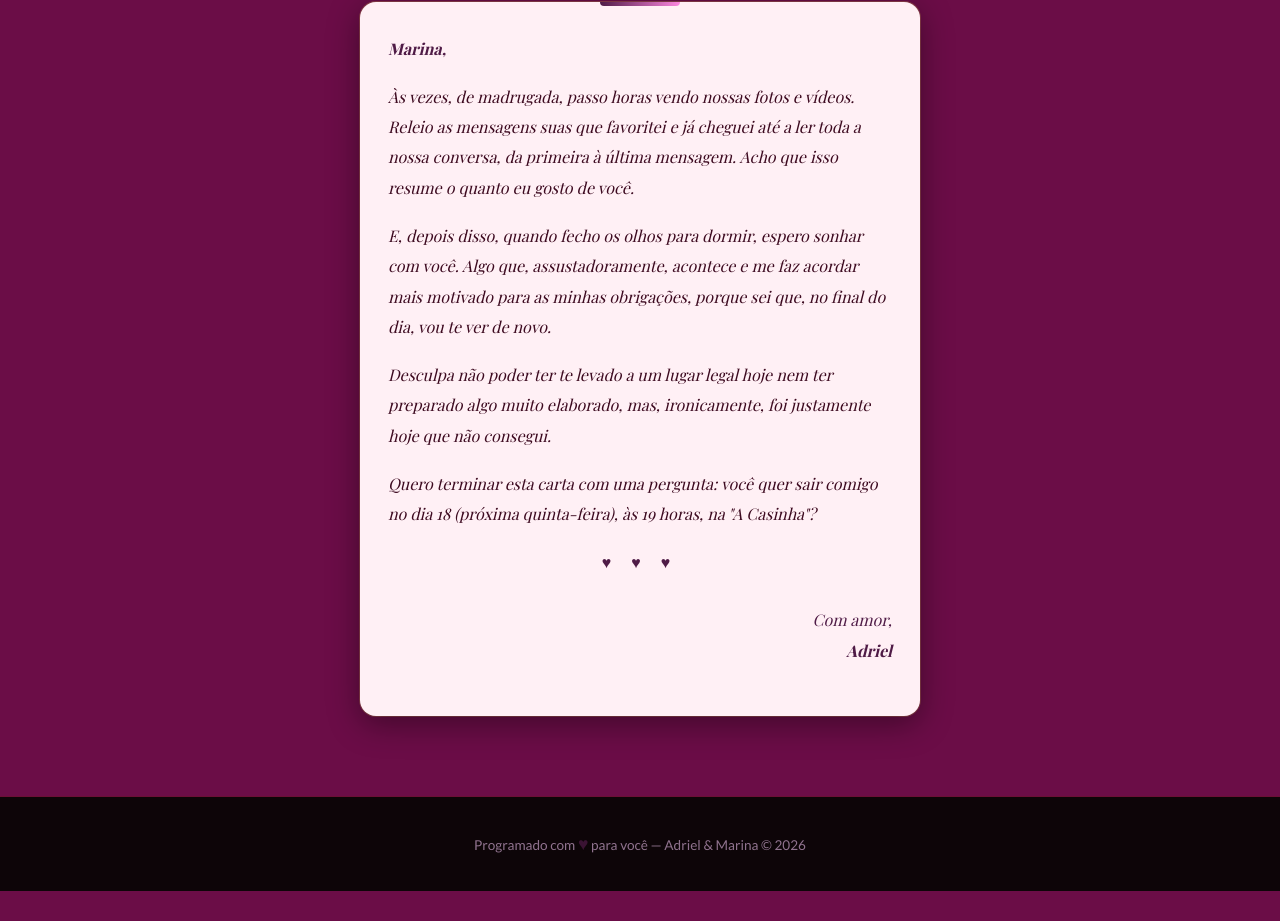
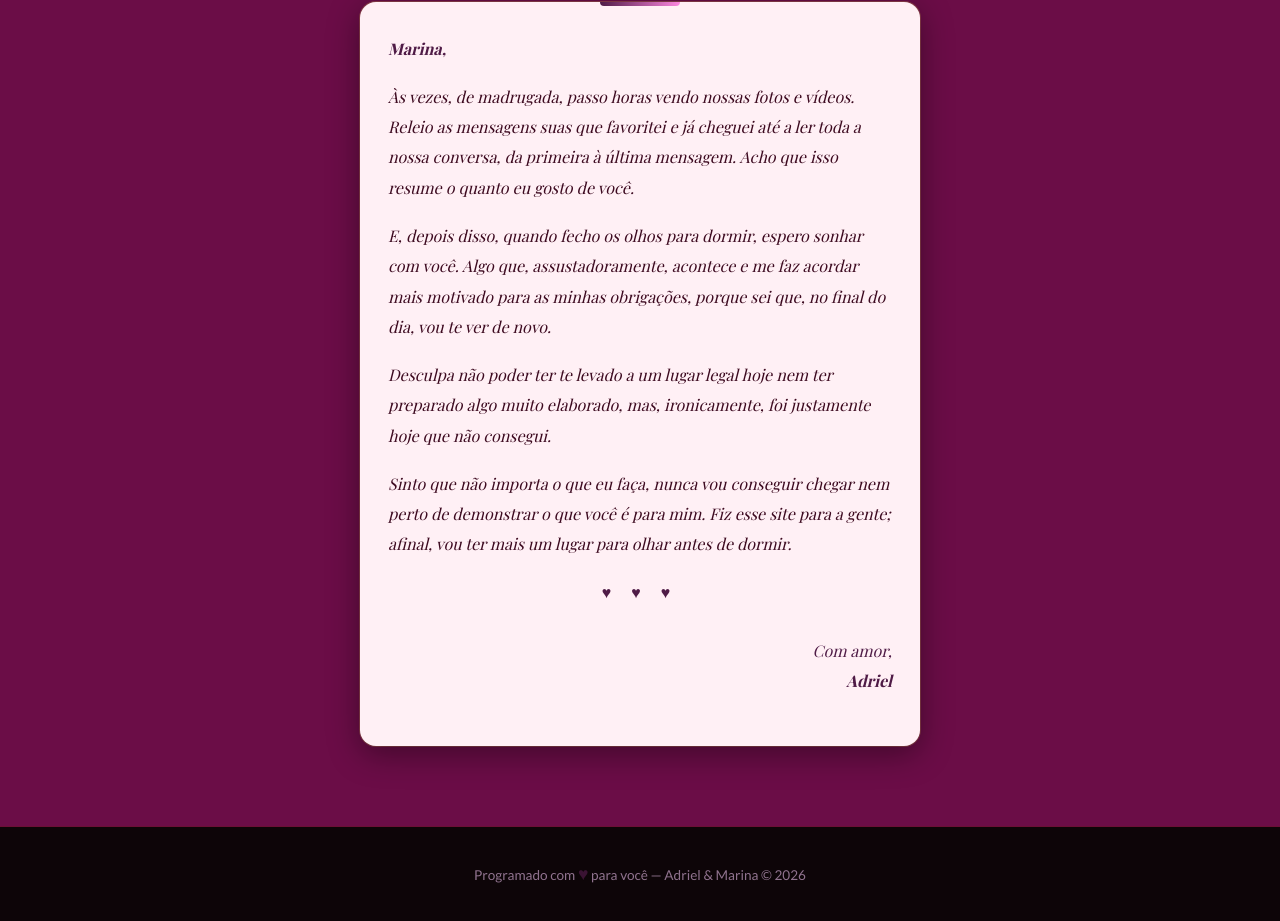
Before and after one commit to Adriel-Veiga/Marina, a plain HTML site: page index.html in a window 1280 px wide. Shown: the part 5173-6094 px from the top of the page. Before the commit the page ends 6064 px from the top, so only its background shows below. Drawn offline with nearby package versions, Linux system fonts and the light colour scheme; a web font is replaced by a local one.

Commit message:
Update index.html

```diff
--- a/index.html
+++ b/index.html
@@ -141,7 +141,7 @@
       <p>Às vezes, de madrugada, passo horas vendo nossas fotos e vídeos. Releio as mensagens suas que favoritei e já cheguei até a ler toda a nossa conversa, da primeira à última mensagem. Acho que isso resume o quanto eu gosto de você.</p>
       <p>E, depois disso, quando fecho os olhos para dormir, espero sonhar com você. Algo que, assustadoramente, acontece e me faz acordar mais motivado para as minhas obrigações, porque sei que, no final do dia, vou te ver de novo.</p>
       <p>Desculpa não poder ter te levado a um lugar legal hoje nem ter preparado algo muito elaborado, mas, ironicamente, foi justamente hoje que não consegui.</p>
-      <p>Quero terminar esta carta com uma pergunta: você quer sair comigo no dia 18 (próxima quinta-feira), às 19 horas, na "A Casinha"?</p>
+      <p>Sinto que não importa o que eu faça, nunca vou conseguir chegar nem perto de demonstrar o que você é para mim. Fiz esse site para a gente; afinal, vou ter mais um lugar para olhar antes de dormir.</p>
       <p class="carta-coracoes" aria-hidden="true">♥ ♥ ♥</p>
       <p class="carta-assinatura">Com amor,<br /><strong>Adriel</strong></p>
     </article>
```
